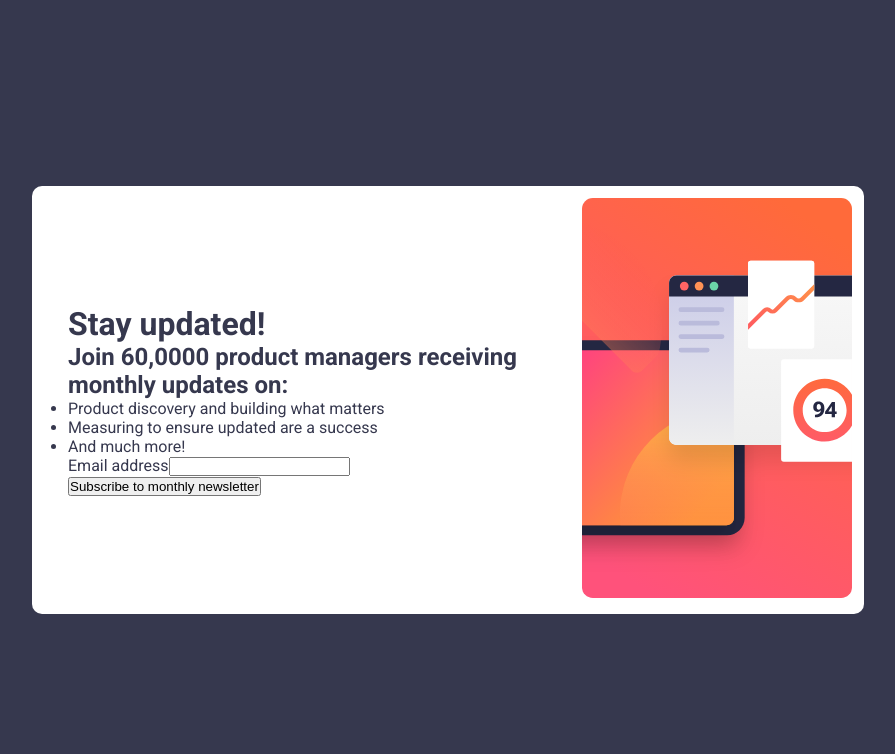
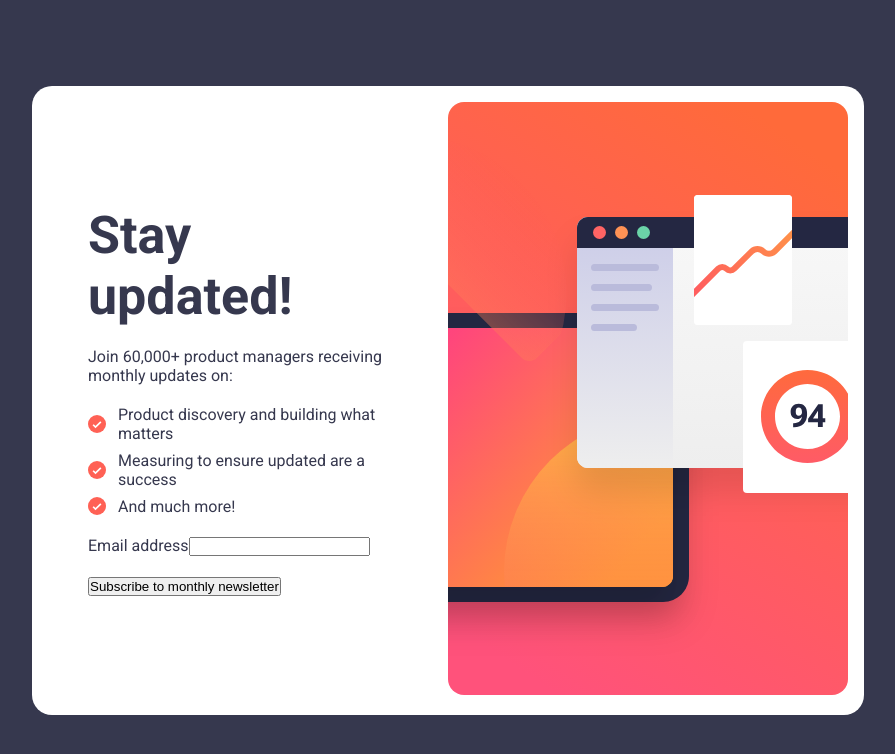
Before and after one commit to jonmico/newsletter-frontend-mentor, a React (Vite) app: page / in a window 1280 px wide. Shown: the top 754 px of the page, without its empty margins (192-1087 px from the left). Built offline with nearby package versions, Linux system fonts and the light colour scheme.

Commit message:
Fix some sizing/proportion issues.

```diff
--- a/src/ui/Card.tsx
+++ b/src/ui/Card.tsx
@@ -6,8 +6,9 @@ const StyledCard = styled.div`
   background-color: var(--color-white);
   width: 65%;
   min-width: 650px;
-  border-radius: 10px;
-  padding: 0.75rem;
+  max-width: 900px;
+  border-radius: 20px;
+  padding: 1rem;
   display: flex;
   justify-content: space-between;
   align-items: center;
--- a/src/ui/Content.tsx
+++ b/src/ui/Content.tsx
@@ -3,15 +3,20 @@ import Header from './Header';
 import List from './List';
 import Email from './Email';
 import Button from './Button';
+import Subheader from './Subheader';
 
 const StyledContent = styled.div`
-  padding: 0 1.5rem;
+  padding: 0 2.5rem;
+  display: flex;
+  flex-direction: column;
+  gap: 1.25rem;
 `;
 
 export default function Content() {
   return (
     <StyledContent>
       <Header />
+      <Subheader />
       <List />
       <Email />
       <Button />
--- a/src/ui/Header.tsx
+++ b/src/ui/Header.tsx
@@ -1,7 +1,9 @@
+import styled from 'styled-components';
+
+const StyledH1 = styled.h1`
+  font-size: 3.25rem;
+`;
+
 export default function Header() {
-  return (
-    <div>
-      <h1>Stay updated!</h1>
-    </div>
-  );
+  return <StyledH1>Stay updated!</StyledH1>;
 }
--- a/src/ui/Image.tsx
+++ b/src/ui/Image.tsx
@@ -2,7 +2,7 @@ import styled from 'styled-components';
 
 const StyledImage = styled.img`
   height: 100%;
-  max-height: 400px;
+  max-height: 650px;
 `;
 
 export default function Image() {
--- a/src/ui/List.tsx
+++ b/src/ui/List.tsx
@@ -1,12 +1,20 @@
+import styled from 'styled-components';
+
+import ListItem from './ListItem';
+
+const StyledUL = styled.ul`
+  list-style: none;
+  display: flex;
+  flex-direction: column;
+  gap: 0.5rem;
+`;
+
 export default function List() {
   return (
-    <div>
-      <h2>Join 60,0000 product managers receiving monthly updates on:</h2>
-      <ul>
-        <li>Product discovery and building what matters</li>
-        <li>Measuring to ensure updated are a success</li>
-        <li>And much more!</li>
-      </ul>
-    </div>
+    <StyledUL>
+      <ListItem>Product discovery and building what matters</ListItem>
+      <ListItem>Measuring to ensure updated are a success</ListItem>
+      <ListItem>And much more!</ListItem>
+    </StyledUL>
   );
 }
--- /dev/null
+++ b/src/ui/ListItem.tsx
@@ -0,0 +1,25 @@
+import styled from 'styled-components';
+
+const StyledLI = styled.li`
+  display: flex;
+  align-items: center;
+  gap: 0.75rem;
+  font-size: 1rem;
+`;
+
+const StyledImage = styled.img`
+  width: 18px;
+`;
+
+interface ListItemProps {
+  children: React.ReactNode;
+}
+
+export default function ListItem({ children }: ListItemProps) {
+  return (
+    <StyledLI>
+      <StyledImage src={'icon-list.svg'} />
+      <span>{children}</span>
+    </StyledLI>
+  );
+}
--- /dev/null
+++ b/src/ui/Subheader.tsx
@@ -0,0 +1,14 @@
+import styled from 'styled-components';
+
+const StyledH2 = styled.h2`
+  font-weight: 400;
+  font-size: 1rem;
+`;
+
+export default function Subheader() {
+  return (
+    <StyledH2>
+      Join 60,000+ product managers receiving monthly updates on:
+    </StyledH2>
+  );
+}
```
